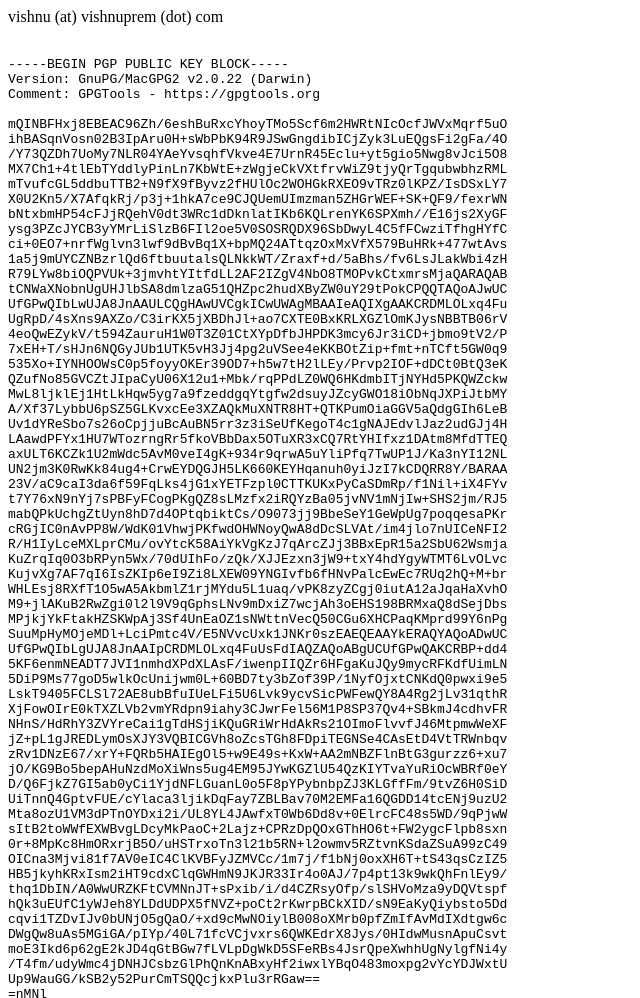
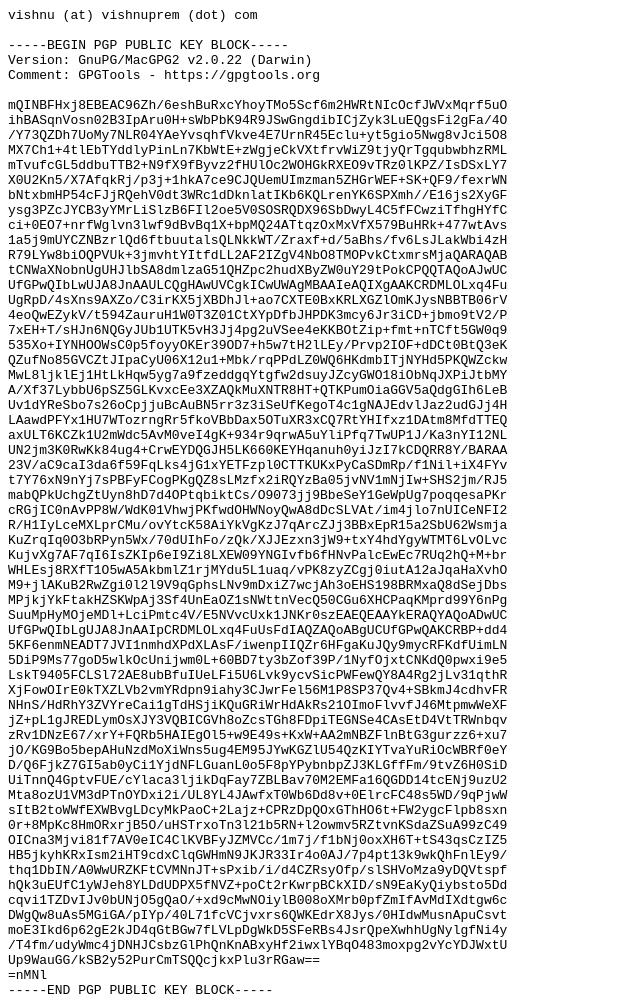
Before and after one commit to burnflare/burnflare.github.io, a plain HTML site: page index.html in a window 1280 px wide. Shown: the top 998 px of the page, without its empty margins (0-640 px from the left). Drawn offline with Linux system fonts and the light colour scheme.

Commit message:
Update index.html

```diff
--- a/index.html
+++ b/index.html
@@ -1,7 +1,5 @@
-vishnu (at) vishnuprem (dot) com
-<br/><br/>
+<pre>vishnu (at) vishnuprem (dot) com
 
-<pre>
 -----BEGIN PGP PUBLIC KEY BLOCK-----
 Version: GnuPG/MacGPG2 v2.0.22 (Darwin)
 Comment: GPGTools - https://gpgtools.org
```
